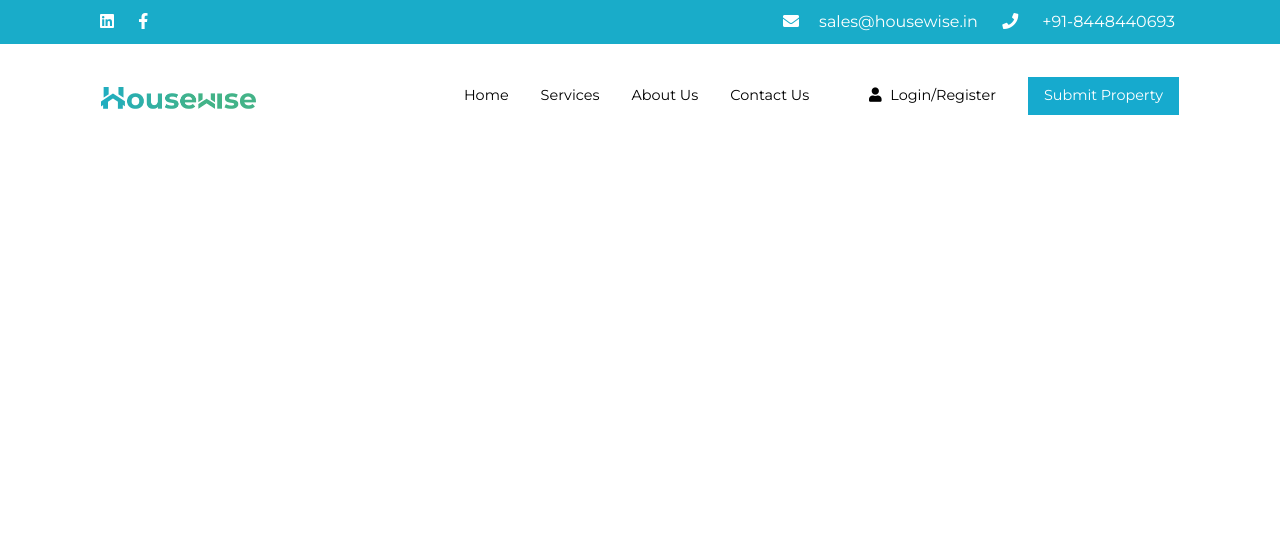
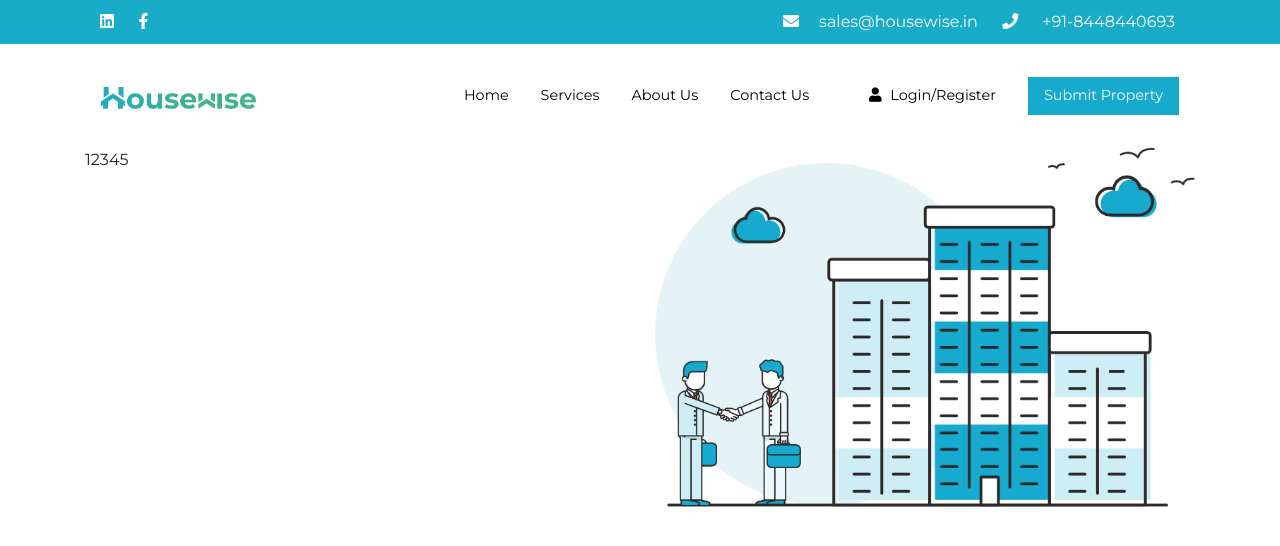
Before and after one commit to gauravverma1989/test, a plain HTML site: page index.html in a window 1280 px wide. Drawn offline with Linux system fonts and the light colour scheme.

Commit message:
https://github.com/gauravverma1989/test.git

```diff
--- a/css/style.css
+++ b/css/style.css
@@ -1,3 +1,5 @@
+
+
 * {margin:0px; padding:0px;}
 
 body {margin:0px; padding:0px; font-family: 'Montserrat', sans-serif; }
@@ -22,5 +24,7 @@ nav {box-shadow: unset !important; }
 .navbar-brand img {width:50%;}
 .navbar-expand-lg .navbar-nav .nav-link {color: black; font-size:0.9rem; padding-left:1.5rem;}
 
-.banner .banner-image {background-image: url(img/assets/assets/banner-img.png)}
+.banner {min-height:76vh;}
+.banner .banner-image img {max-width:100%;}
+/* .banner .banner-image {background-image: url(img/assets/assets/banner-img.png)} */
 /*----------------------------------------------------------------------------------------------------------*/
--- a/index.html
+++ b/index.html
@@ -85,8 +85,10 @@
 <div class="banner">
   <div class="container">
     <div class="row">
-      <div class="col-sm-6 banner-content"></div>
-      <div class="col-sm-6 banner-image"></div>
+      <div class="col-sm-6 banner-content">12345</div>
+      <div class="col-sm-6 banner-image">
+        <img src="img/assets/assets/banner-img.png">
+      </div>
     </div>
   </div>
 </div>
```
